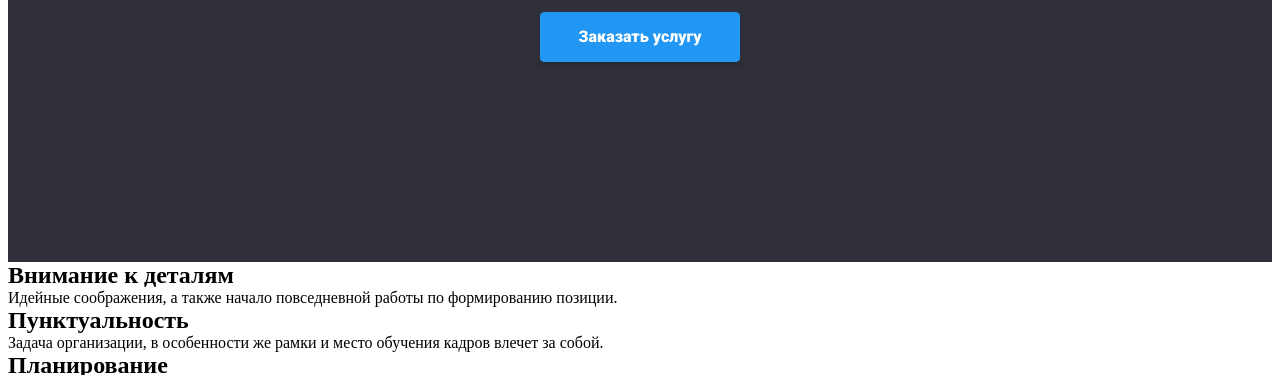
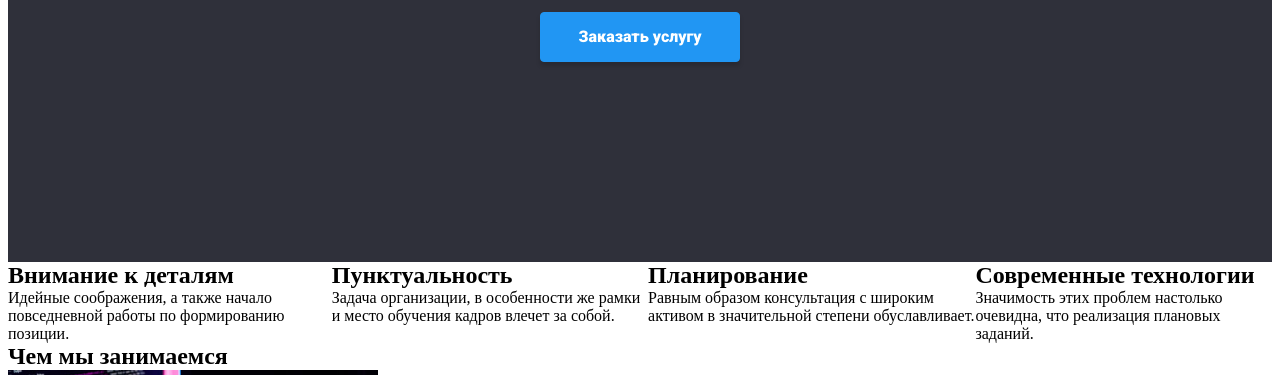
Before and after one commit to ismanovnurgazy/webstudio, a plain HTML site: page index.html in a window 1280 px wide. Shown: the part 425-800 px from the top of the page. Drawn offline with Linux system fonts and the light colour scheme.

Commit message:
add ul li

```diff
--- a/css/style.css
+++ b/css/style.css
@@ -157,3 +157,8 @@ a {
   border-radius: 4px;
   border: 1px solid #2196f3;
 }
+
+/* Ul Li info */
+.info__item {
+  display: flex;
+}
--- a/index.html
+++ b/index.html
@@ -57,30 +57,30 @@
         <button class="hero__btn">Заказать услугу</button>
       </section>
       <section class="info">
-        <ul>
-          <li>
-            <h2>Внимание к деталям</h2>
+        <ul class="info__item">
+          <li class="item__list">
+            <h2 class="item__text">Внимание к деталям</h2>
             <p>
               Идейные соображения, а также начало повседневной работы по
               формированию позиции.
             </p>
-          </li>
+          </li class="item__list">
           <li>
-            <h2>Пунктуальность</h2>
+            <h2 class="item__text">Пунктуальность</h2>
             <p>
               Задача организации, в особенности же рамки и место обучения кадров
               влечет за собой.
             </p>
           </li>
-          <li>
-            <h2>Планирование</h2>
+          <li class="item__list">
+            <h2 class="item__text">Планирование</h2>
             <p>
               Равным образом консультация с широким активом в значительной
               степени обуславливает.
             </p>
           </li>
-          <li>
-            <h2>Современные технологии</h2>
+          <li class="item__list">
+            <h2 class="item__text">Современные технологии</h2>
             <p>
               Значимость этих проблем настолько очевидна, что реализация
               плановых заданий.
```
